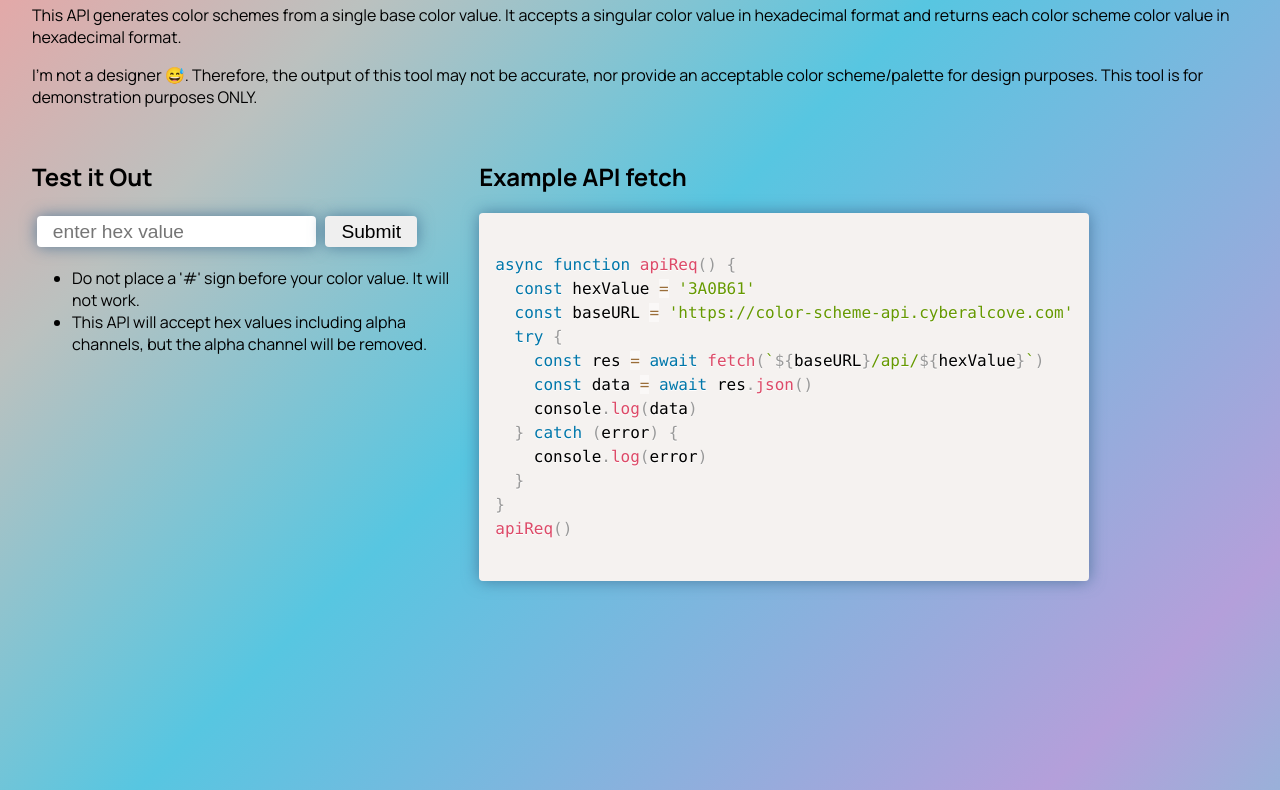
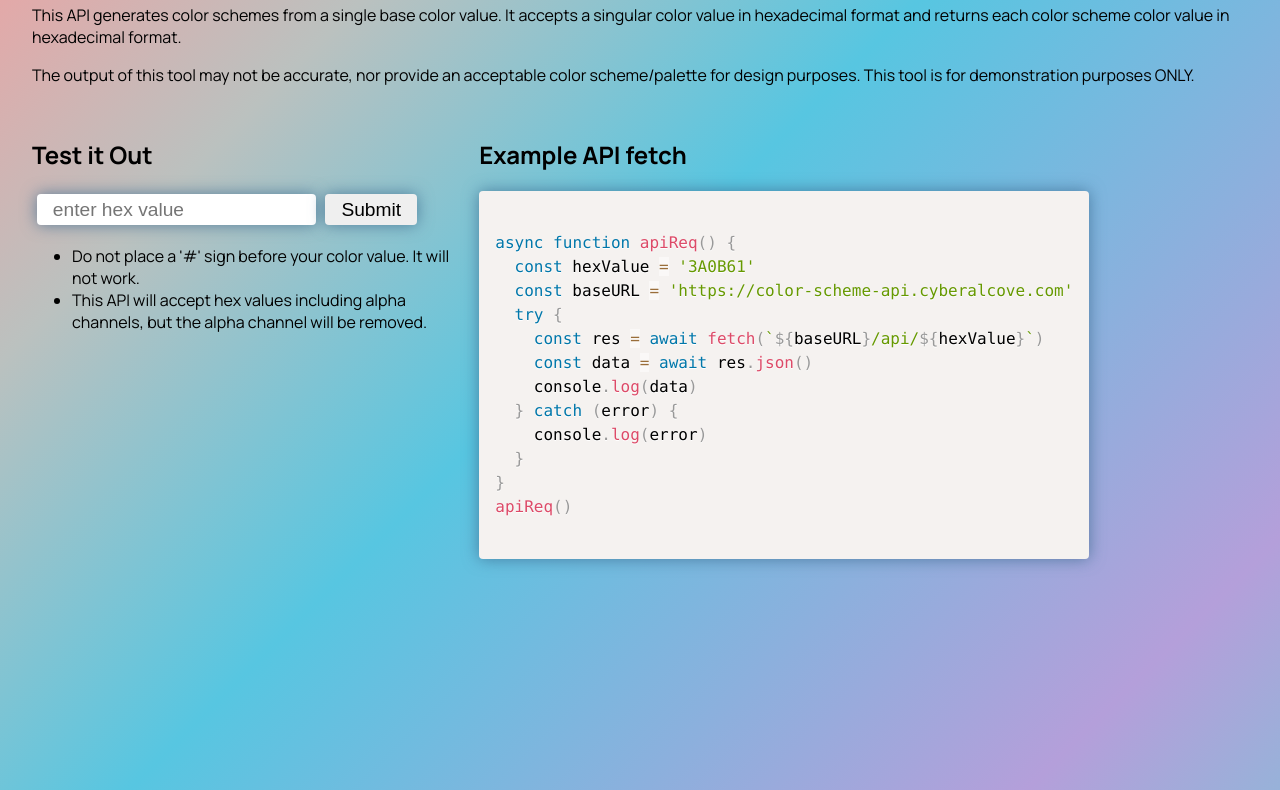
Before and after one commit to hel-b/color-scheme-api, a website: page public/index.html in a window 1280 px wide. Shown: the part 101-891 px from the top of the page. Drawn offline with nearby package versions, Linux system fonts and the light colour scheme.

Commit message:
another read-me update

```diff
--- a/public/index.html
+++ b/public/index.html
@@ -20,9 +20,9 @@
         color scheme color value in hexadecimal format.
       </p>
       <p>
-        I'm not a designer 😅. Therefore, the output of this tool may not be
-        accurate, nor provide an acceptable color scheme/palette for design
-        purposes. This tool is for demonstration purposes ONLY.
+        The output of this tool may not be accurate, nor provide an acceptable
+        color scheme/palette for design purposes. This tool is for demonstration
+        purposes ONLY.
       </p>
     </article>
     <article class="example">
```
Also changed, not shown: README.md.
